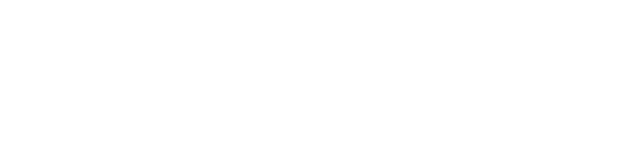
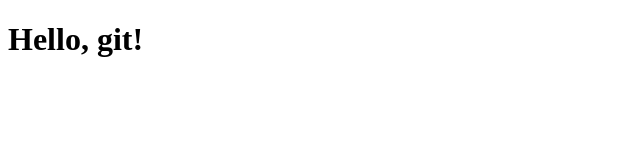
Before and after one commit to ReynkeDeVos/wd63-git-intro, a plain HTML site: page index.html in a window 1280 px wide. Shown: the whole page, without its empty margins (0-640 px from the left). Drawn offline with Linux system fonts and the light colour scheme.

Commit message:
add heading

```diff
--- a/index.html
+++ b/index.html
@@ -5,5 +5,6 @@
     <meta name="viewport" content="width=device-width, initial-scale=1.0" />
     <title>Document</title>
   </head>
+  <header><h1>Hello, git!</h1></header>
   <body></body>
 </html>
```
